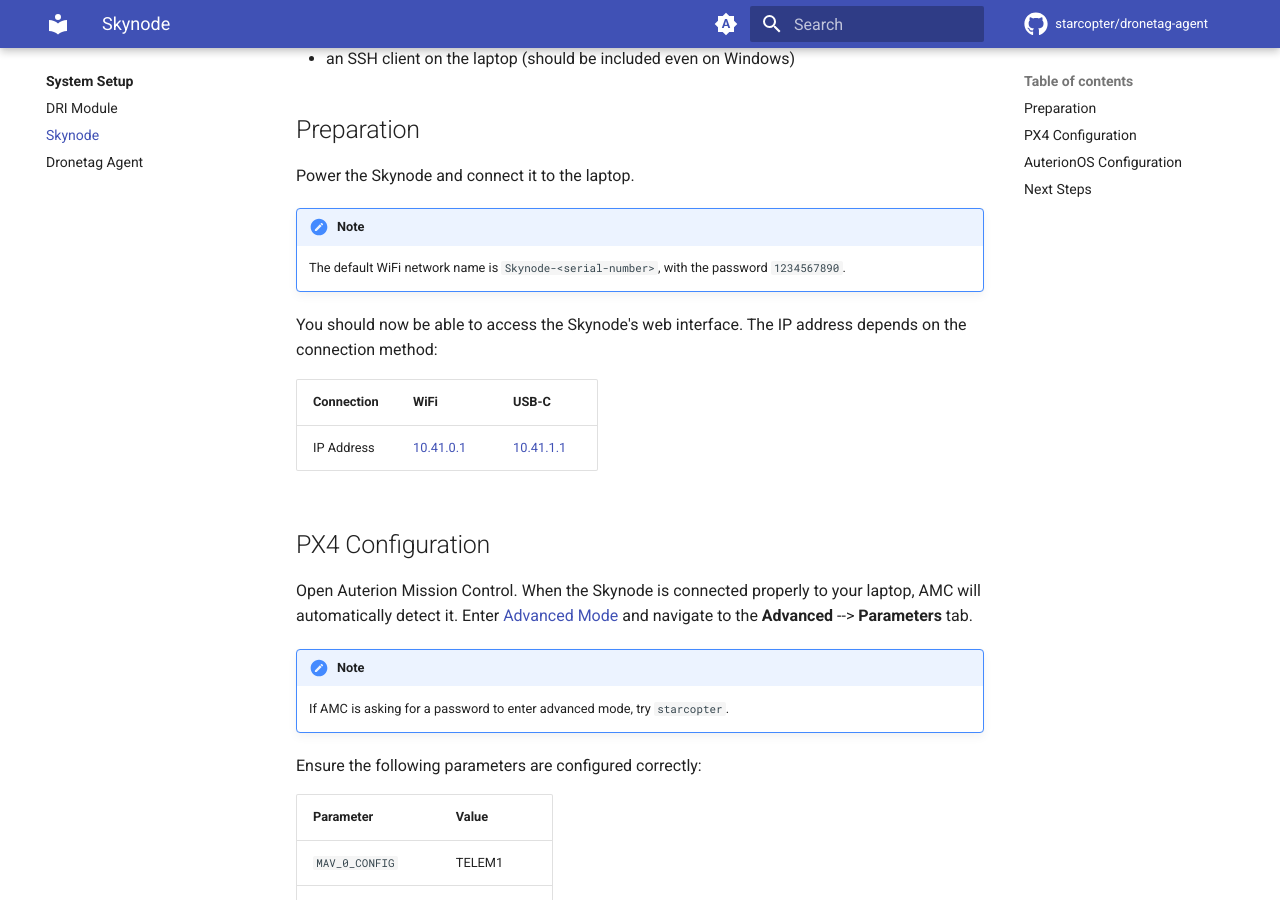
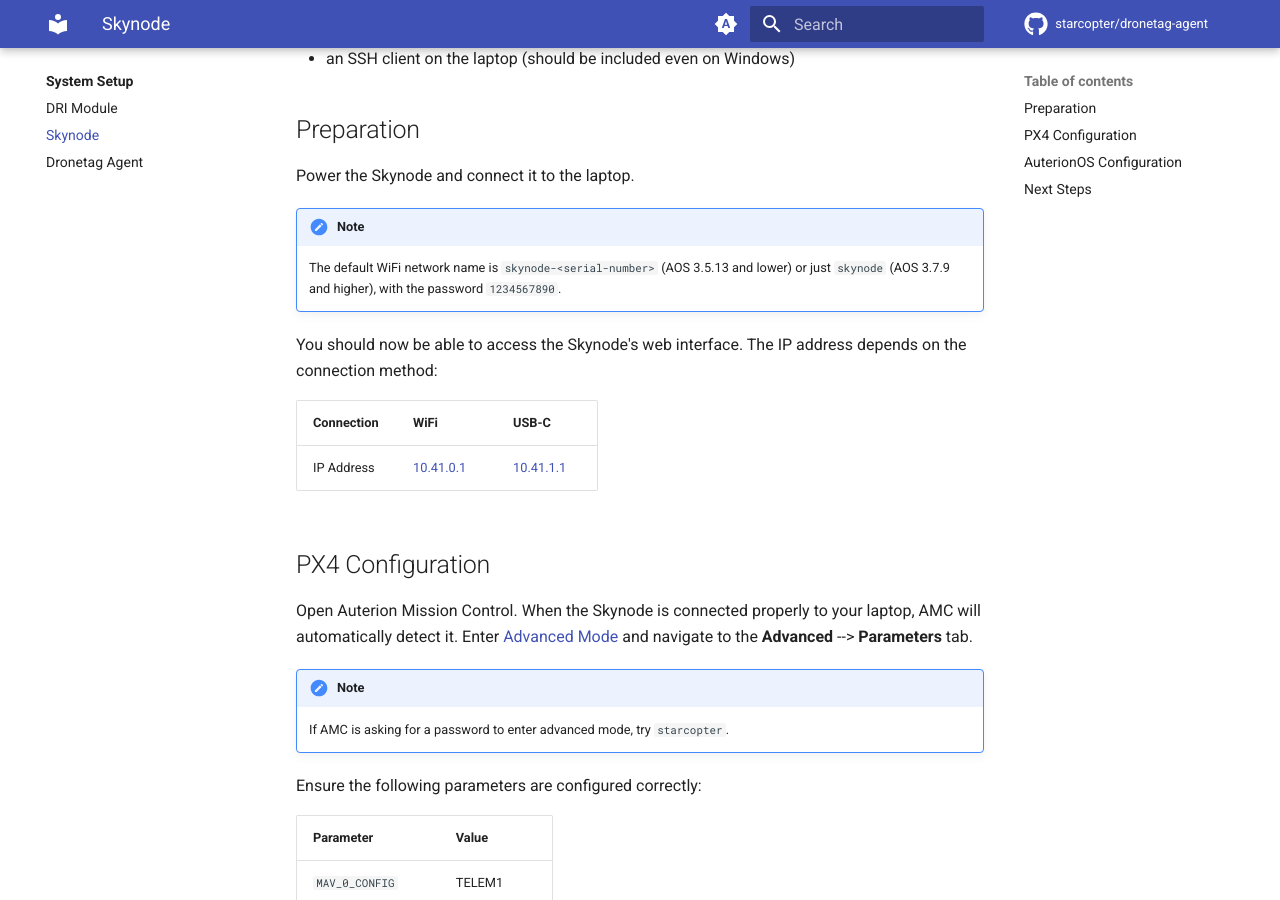
Before and after one commit to starcopter/dronetag-agent, an MkDocs documentation site: the page built from docs/setup/skynode.md, in a window 1280 px wide and 900 px high, scrolled down 324 px. Built offline with MkDocs 1.6.1 and Material for MkDocs 9.7.7, drawn with Linux system fonts in a browser that asks for light colours; comment, search, counter and statistics services are not loaded.

Commit message:
Update Skynode WiFi Information

```diff
--- a/docs/setup/skynode.md
+++ b/docs/setup/skynode.md
@@ -14,7 +14,9 @@ Along with the Skynode you are configuring, you will need:
 Power the Skynode and connect it to the laptop.
 
 !!! note
-    The default WiFi network name is `Skynode-<serial-number>`, with the password `1234567890`.
+
+    The default WiFi network name is `skynode-<serial-number>` (AOS 3.5.13 and lower) or just `skynode` (AOS 3.7.9 and higher),
+    with the password `1234567890`.
 
 You should now be able to access the Skynode's web interface. The IP address depends on the connection method:
 
```
